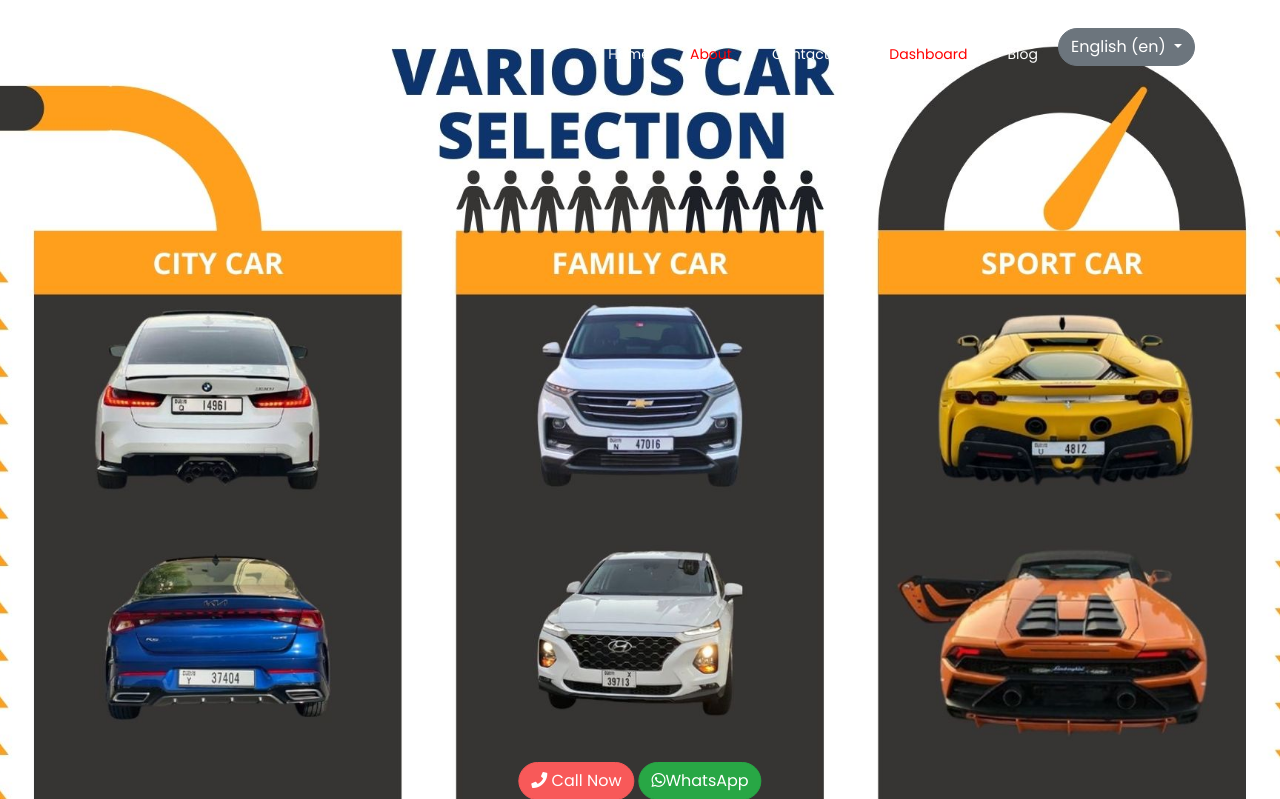
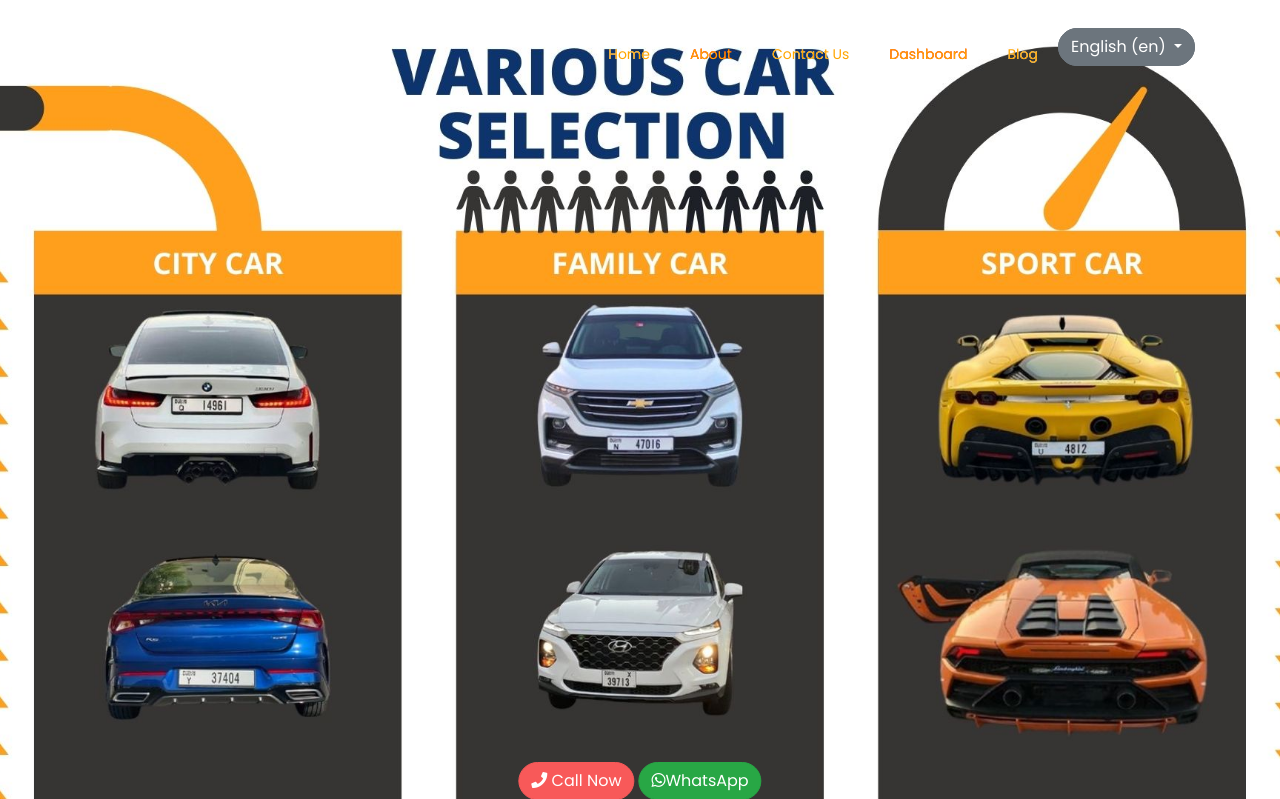
Before and after one commit to bilalo96/final, a Django app: page /blog/ in a window 1280 px wide. Shown: the top 799 px of the page. Run offline with Django 4.2, Linux system fonts and the light colour scheme; data comes from the database, SQL or seed files in the repository; parts of the project's set-up code (start-up, migrations or seed data) failed here and were passed over; some libraries are stand-ins or nearby versions; some web fonts are replaced.

Commit message:
Update post_list.html

```diff
--- a/blog/templates/blog/post_list.html
+++ b/blog/templates/blog/post_list.html
@@ -4,7 +4,50 @@
 {% load bootstrap4 %}
 {% block body %}
 
+<nav class="navbar navbar-expand-lg navbar-dark ftco_navbar bg-dark ftco-navbar-light" id="ftco-navbar">
+    <div class="container">
+      <a class="navbar-brand" href="/">{{myfooter.name}}</a>
+      <button class="navbar-toggler" type="button" data-toggle="collapse" data-target="#ftco-nav"
+        aria-controls="ftco-nav" aria-expanded="false" aria-label="Toggle navigation">
+        <span class="oi oi-menu"></span> Menu
+      </button>
+      <div class="collapse navbar-collapse" id="ftco-nav">
+        <ul class="navbar-nav ml-auto">
+          <li class="nav-item"><a href="/" class="nav-link" style=color:orange>{% translate "Home" %}</a></li>
+          <li class="nav-item"><a href="{% url 'about:about' %}" class="nav-link"
+              style=color:orange>{% translate "About" %}</a></li>
+          <li class="nav-item" style=color:orange><a href="{% url 'settings:contact' %}" class="nav-link" style=color:orange>{% translate "Contact Us" %}</a></li>
+          <li class="nav-item"><a href="{% url 'settings:dashboard' %}" class="nav-link" style=color:orange
+              style=color:orange>{% translate "Dashboard" %}</a></li>
+          <li class="nav-item"><a href="{% url 'blog:post_list' %}" class="nav-link" style=color:orange>{% translate "Blog"  %}</a></li>
+          <form action="{% url 'set_language' %}" method="post" class="language-form">
+            {% csrf_token %}
+            <input name="next" type="hidden" value="{{ redirect_to }}">
+            <div class="dropdown">
+              <button class="btn btn-secondary dropdown-toggle" type="button" id="languageDropdown" data-toggle="dropdown" aria-haspopup="true" aria-expanded="false">
+                {% get_current_language as LANGUAGE_CODE %}
+                {% get_available_languages as LANGUAGES %}
+                {% get_language_info_list for LANGUAGES as languages %}
+                {% for language in languages %}
+                  {% if language.code == LANGUAGE_CODE %}
+                    {{ language.name_local }} ({{ language.code }})
+                  {% endif %}
+                {% endfor %}
+              </button>
+              <div class="dropdown-menu" aria-labelledby="languageDropdown">
+                {% for language in languages %}
+                  <button class="dropdown-item" type="submit" name="language" value="{{ language.code }}">
+                    {{ language.name_local }} ({{ language.code }})
+                  </button>
+                {% endfor %}
+              </div>
+            </div>
+          </form>
 
+        </ul>
+      </div>
+    </div>
+  </nav>
  <div class="c" style="background-image: url({% static 'images/bg_3.jpg' %});">
     <div class="overlay"></div>
     <div class="container">
```
